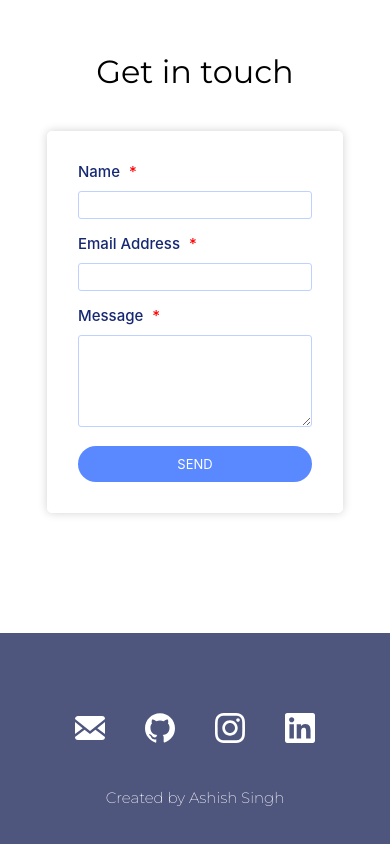
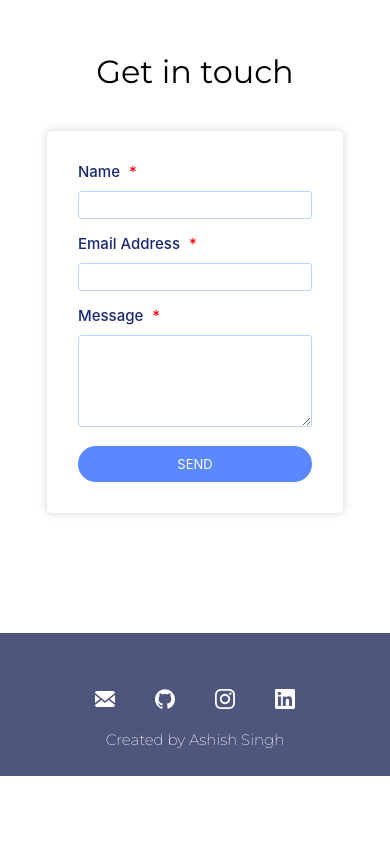
Before and after one commit to Ashish-NIT-Goa/my_portfolio, a React (Vite) app: page / in a window 390 px wide. Shown: the part 4524-5368 px from the top of the page. After the commit the page ends 5300 px from the top, so only its background shows below. Built offline with nearby package versions, Linux system fonts and the light colour scheme.

Commit message:
Add responsivness to Footer

```diff
--- /dev/null
+++ b/src/Components/Footer.css
@@ -0,0 +1,36 @@
+.footer-container {
+    display: flex;
+    flex-direction: column;
+    align-items: center;
+    justify-content: center;
+    gap: 2.5rem;
+    padding: 5rem 0 3rem;
+    background-color: #4E567E;
+    width: 100vw;
+}
+
+.social-icons {
+    display: flex;
+    justify-content: center;
+    align-items: center;
+    gap: 2.5rem;
+}
+
+/* responsive styles */
+@media screen and (max-width: 600px) {
+    .social-icons {
+      flex-wrap: wrap;
+      max-width: 800px;
+      /* gap: 1rem; */
+    }
+
+    .footer-container {
+        height: 15px; /* adjust the height as needed */
+        gap: 1.0rem;
+    }
+
+    img.socialIcon {
+        height: 20px;
+        width: 20px;
+      }
+}
--- a/src/Components/Footer.jsx
+++ b/src/Components/Footer.jsx
@@ -9,6 +9,8 @@
  */
 import React from "react";
 import PropTypes from "prop-types";
+
+import "./Footer.css";
 
 import devDotToIcon from "../images/socials/devdotto.svg";
 import envelopeIcon from "../images/socials/envelope.svg";
@@ -41,25 +43,8 @@ const Footer = (props) => {
   } = props;
 
   return (
-    <div
-      id="footer"
-      style={{
-        display: "flex",
-        flexDirection: "column",
-        alignItems: "center",
-        gap: "2.5rem",
-        padding: "5rem 0 3rem",
-        backgroundColor: primaryColor,
-        width: "100vw"
-      }}
-    >
-      <div
-        style={{
-          display: "flex",
-          justifyContent: "center",
-          gap: "2.5rem",
-        }}
-      >
+    <div id="footer" className="footer-container">
+      <div className="social-icons">
         {email && (
           <a href={`mailto:${email}`}>
             <img src={envelopeIcon} alt="email" className="socialIcon" />
```
